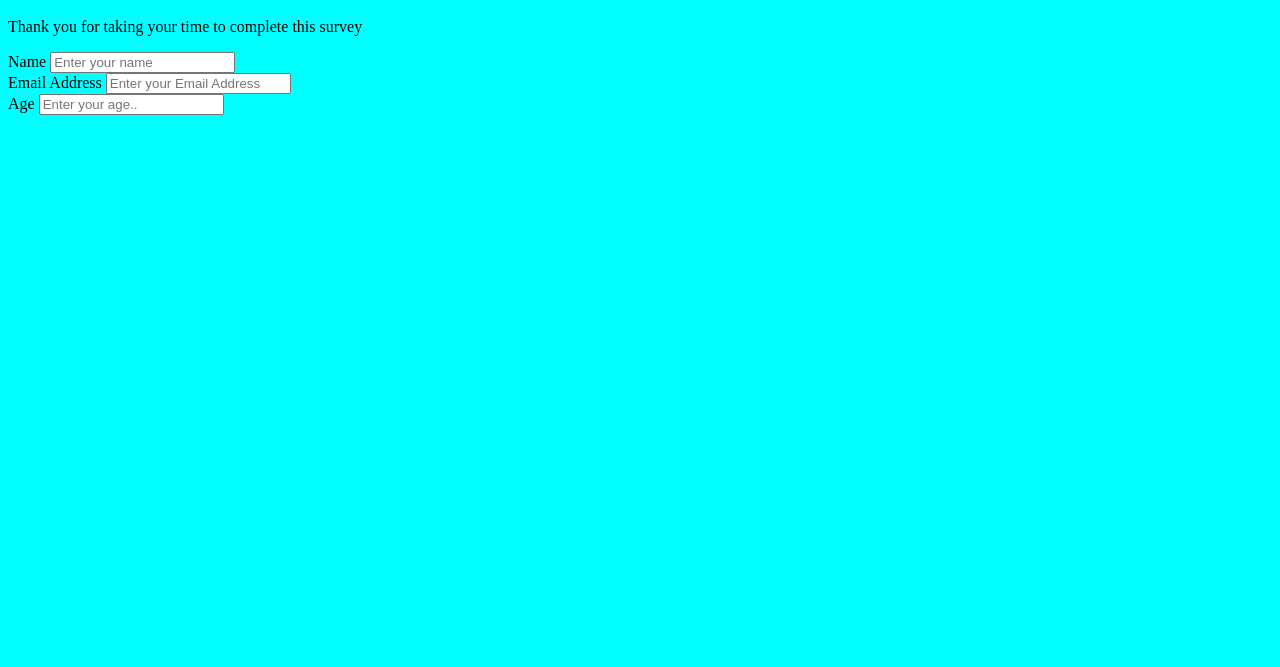
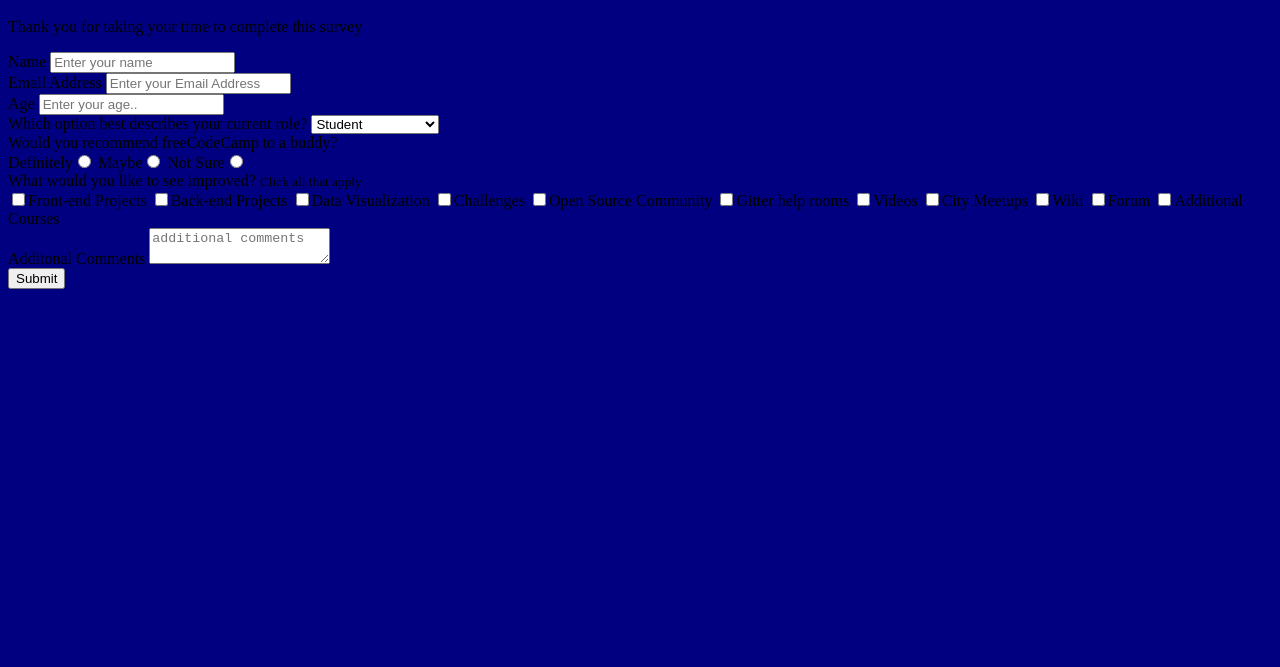
Before and after one commit to TashanTika/SurveyFormFCC, a plain HTML site: page index.html in a window 1280 px wide. Shown: the part 133-800 px from the top of the page. Drawn offline with Linux system fonts and the light colour scheme.

Commit message:
16/01/2021 HTML Complete

```diff
--- a/index.html
+++ b/index.html
@@ -12,18 +12,60 @@
     <form id="survey-form">
         <div>
             <label id="name">Name</label>
-            <input type="text" id="name-label" placeholder="Enter your name">
+            <input type="text" id="name-label" placeholder="Enter your name" required>
         </div>
 
         <div>
             <label id="email">Email Address</label>
-            <input type="email" id="email-label" placeholder="Enter your Email Address">
+            <input type="email" id="email-label" placeholder="Enter your Email Address" required>
         </div>
 
         <div>
             <label id="number">Age</label>
-            <input type="number" id="number-label" placeholder="Enter your age..">
+            <input type="number" id="number-label" placeholder="Enter your age.." required>
         </div>
+
+        <div>
+        <label>Which option best describes your current role?</label>
+        <select class="dropdown">
+            <option value="student">Student</option>
+            <option value="full-time-job">Full Time Job</option>
+            <option value="full-time-learner">Full Time Learner</option>
+            <option value="prefer-not-to-say">Prefer Not To Say</option>
+            <option value="other">Other</option>
+        </select>
+        </div>
+
+        <div>
+        <label>Would you recommend freeCodeCamp to a buddy?</label>
+        <br>
+        Definitely<input type="radio" name=recommend>
+        Maybe<input type="radio" name=recommend>
+        Not Sure<input type="radio" name=recommend>
+        </div>
+
+        <div>
+            <label>What would you like to see improved? <small>Click all that apply</small></label>
+            <br>
+            <input type="checkbox" value="front-end-projects">Front-end Projects
+            <input type="checkbox" value="back-end-projects">Back-end Projects
+            <input type="checkbox" value="data-visualization">Data Visualization
+            <input type="checkbox" value="challenges">Challenges
+            <input type="checkbox" value="open-source-community">Open Source Community
+            <input type="checkbox" value="gitter-help-rooms">Gitter help rooms
+            <input type="checkbox" value="videos">Videos
+            <input type="checkbox" value="city-meet-ups">City Meetups
+            <input type="checkbox" value="wiki">Wiki
+            <input type="checkbox" value="forum">Forum
+            <input type="checkbox" value="additional-courses">Additional Courses
+        </div>
+
+        <div>
+            <label id="comments">Additonal Comments</label>
+            <textarea name="comment" id="comment" placeholder="additional comments"></textarea>
+        </div>
+
+        <button type="submit" id="submit-button">Submit</button>
     </form>
 </body>
 </html>
--- a/style.css
+++ b/style.css
@@ -4,5 +4,6 @@
 }
 
 body{
-    background-color: aqua;
+    background-color: navy;
+
 }
```
